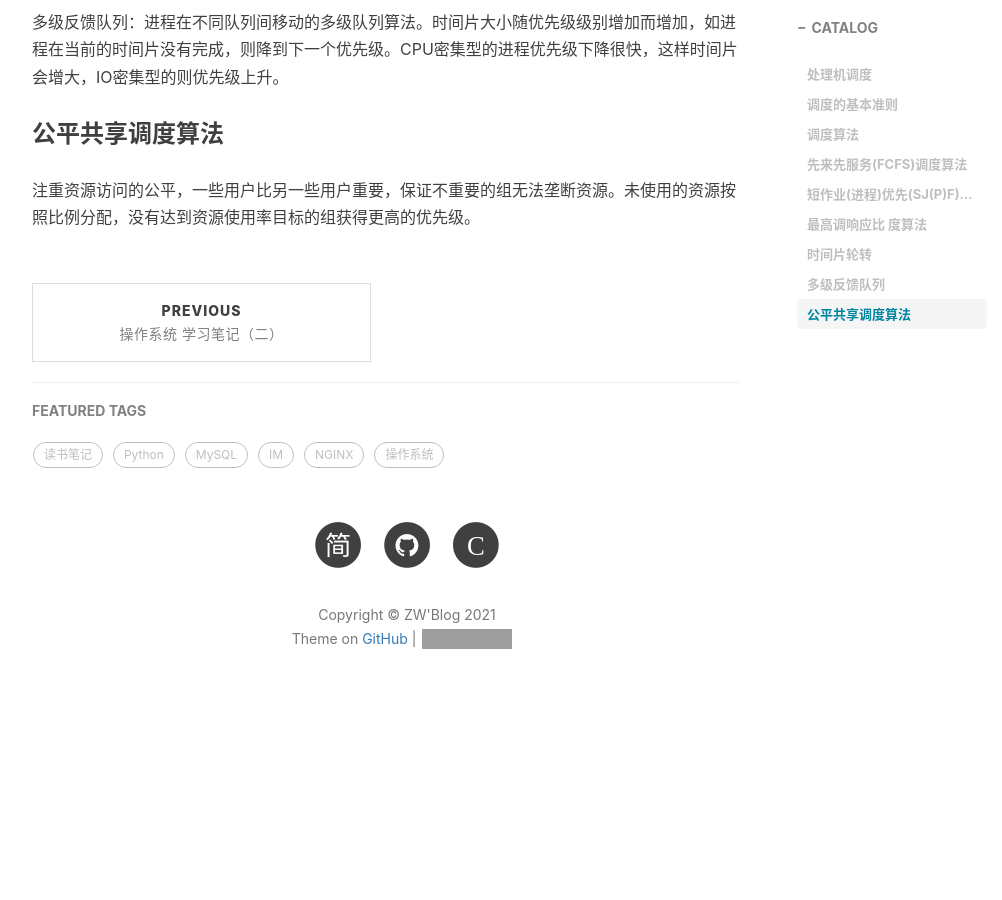
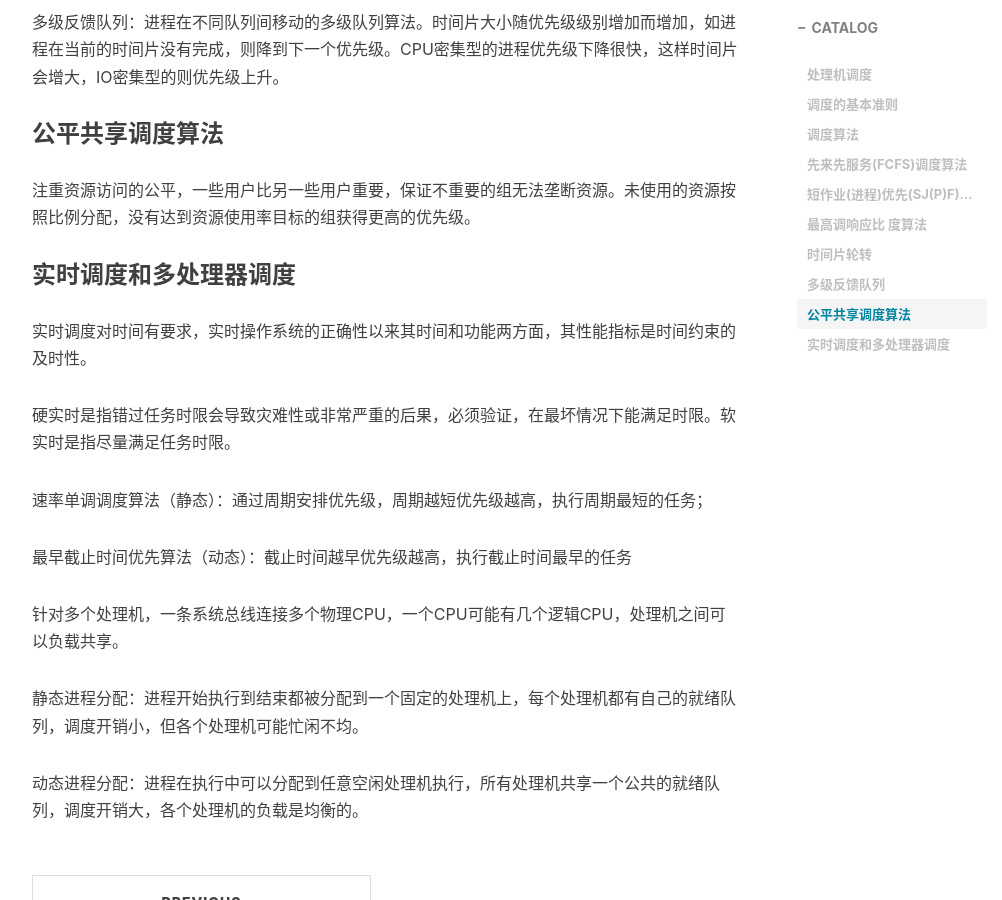
Before and after one commit to GitZW/gitzw.github.io, a Jekyll site: the page built from _posts/2021-02-28-操作系统笔记四.md, in a window 1280 px wide and 900 px high, scrolled down 2490 px. Shown: the whole window, without its empty margins (233-1235 px from the left). Built offline with Jekyll 4.4.1, drawn with Linux system fonts in a browser that asks for light colours; nearby versions of some CDN libraries; comment, search, counter and statistics services are not loaded; before the commit the page ends 3233 px from its top, so only the background shows below that; grey boxes are pictures that could not be loaded.

Commit message:
调度算法

```diff
--- a/_posts/2021-02-28-操作系统笔记四.md
+++ b/_posts/2021-02-28-操作系统笔记四.md
@@ -67,3 +67,20 @@ SJF算法的平均等待时间最小。SJF算法的真正困难是如何知道
 
 ### 公平共享调度算法
 注重资源访问的公平，一些用户比另一些用户重要，保证不重要的组无法垄断资源。未使用的资源按照比例分配，没有达到资源使用率目标的组获得更高的优先级。
+
+
+### 实时调度和多处理器调度
+实时调度对时间有要求，实时操作系统的正确性以来其时间和功能两方面，其性能指标是时间约束的及时性。
+
+硬实时是指错过任务时限会导致灾难性或非常严重的后果，必须验证，在最坏情况下能满足时限。软实时是指尽量满足任务时限。
+
+速率单调调度算法（静态）：通过周期安排优先级，周期越短优先级越高，执行周期最短的任务；
+
+最早截止时间优先算法（动态）：截止时间越早优先级越高，执行截止时间最早的任务
+
+
+针对多个处理机，一条系统总线连接多个物理CPU，一个CPU可能有几个逻辑CPU，处理机之间可以负载共享。
+
+静态进程分配：进程开始执行到结束都被分配到一个固定的处理机上，每个处理机都有自己的就绪队列，调度开销小，但各个处理机可能忙闲不均。
+
+动态进程分配：进程在执行中可以分配到任意空闲处理机执行，所有处理机共享一个公共的就绪队列，调度开销大，各个处理机的负载是均衡的。
```
